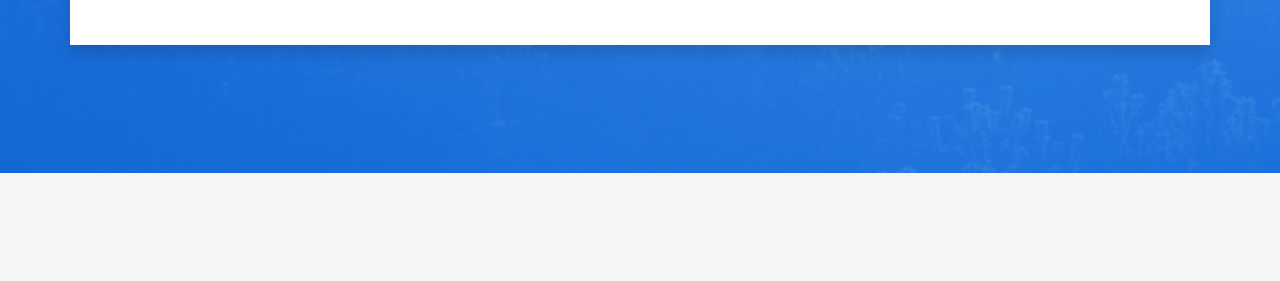
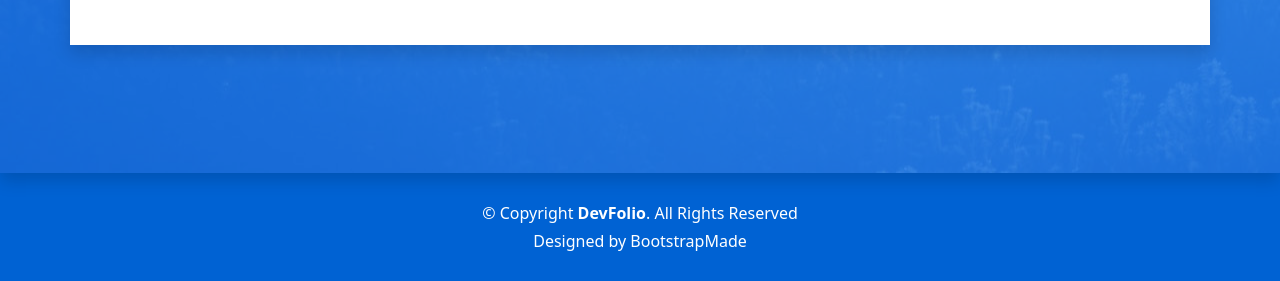
Before and after one commit to abdelwahab-mohamed98/DevFolio-Bootstrap-Project, a plain HTML site: page index.html in a window 1280 px wide. Shown: the part 5400-5681 px from the top of the page. Before the commit the page ends 5573 px from the top, so only its background shows below. Drawn offline with nearby package versions, Linux system fonts and the light colour scheme.

Commit message:
Footer Added

```diff
--- a/css/main.css
+++ b/css/main.css
@@ -303,3 +303,9 @@ ul {
     box-shadow: 0 0 0 4px #cde1f8;
 }
 /* End Contact */
+/* Start Footer */
+.footer {
+    background: #0062d3;
+    color: #fff;
+}
+/* End Footer */
--- a/index.html
+++ b/index.html
@@ -501,7 +501,7 @@
     </section>
     <!-- End Profile -->
     <!-- Start Contact -->
-    <section id="contact" class="contact">
+    <section id="contact" class="contact shadow">
         <div class="layer"></div>
         <div class="container">
             <div class="contact-content bg-white shadow p-5">
@@ -529,9 +529,9 @@
                         <div class="get-content">
                             <p class="lead">Lorem ipsum dolor sit amet consectetur adipisicing elit. Facilis dolorum dolorem soluta quidem expedita aperiam aliquid at. Totam magni ipsum suscipit amet? Autem nemo esse laboriosam ratione nobis mollitia inventore?</p>
                             <ul>
-                                <li class="my-2"><span class="bi bi-envelope pe-3"></span> contact@example.com</li>
                                 <li class="my-2"><span class="bi bi-geo-alt pe-3"></span> 329 WASHINGTON ST BOSTON, MA 02108</li>
                                 <li class="my-2"><span class="bi bi-phone pe-3"></span> (617) 557-0089</li>
+                                <li class="my-2"><span class="bi bi-envelope pe-3"></span> contact@example.com</li>
                             </ul>
                             <div class="get-social">
                                 <a href="#">
@@ -562,6 +562,14 @@
         </div>
     </section>
     <!-- End Contact -->
+    <!-- Start Footer -->
+    <footer class="footer">
+        <div class="container py-4 text-center">
+            <p class="my-1">&copy; Copyright <span class="fw-bold">DevFolio</span>. All Rights Reserved</p>
+            <p class="my-1">Designed by BootstrapMade</p>
+        </div>
+    </footer>
+    <!-- End Footer -->
     <!-- BootStrap JS -->
     <script src="js/bootstrap.bundle.min.js"></script>
 </body>
```
